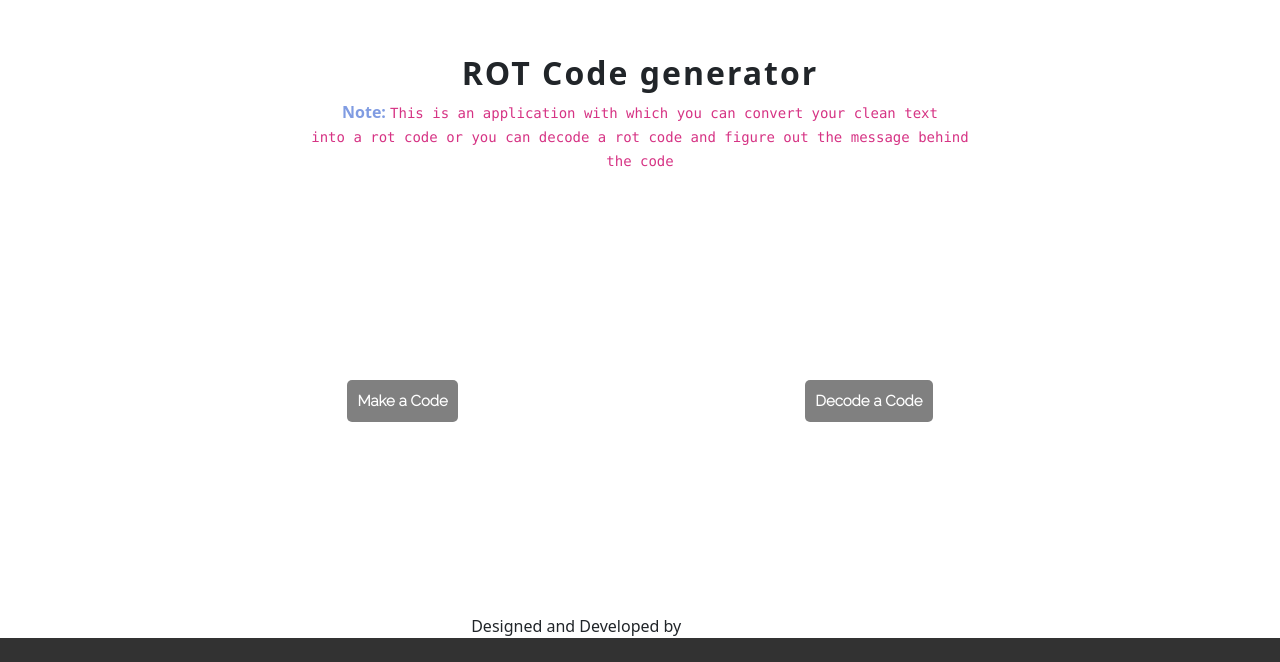
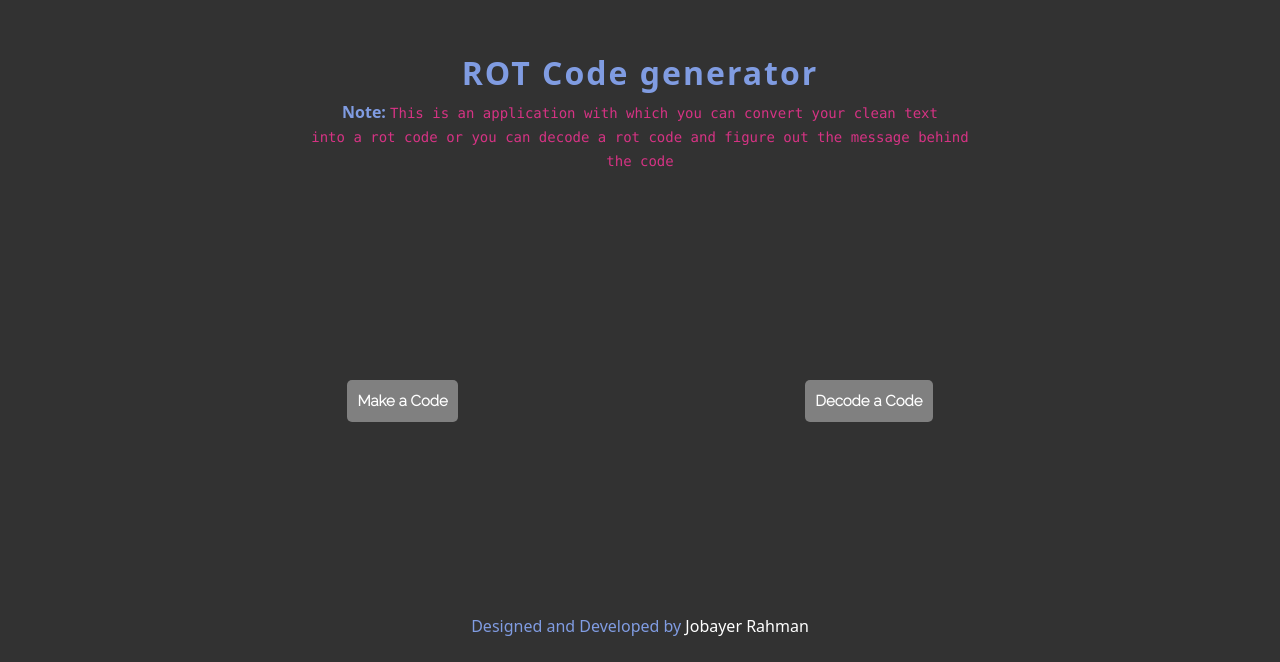
Before and after one commit to 4xrhd/ROT13CodeGenerator, a plain HTML site: page index.html in a window 1280 px wide. Shown: the part 138-800 px from the top of the page. Drawn offline with nearby package versions, Linux system fonts and the light colour scheme.

Commit message:
Update style.css

```diff
--- a/style.css
+++ b/style.css
@@ -3,8 +3,10 @@ html{
     padding: 0%;
     box-sizing: border-box;
     font-family: 'Raleway', sans-serif;
+    color: white;
+}
+body{
     background-color: rgba(10, 10, 10, 0.836);
-    color: white;
 }
 main{
     min-height: 94vh;
@@ -16,6 +18,7 @@ main{
 .title{
     font-weight: 800;
     letter-spacing: 2px;
+    color: #809ce2;
 }
 .titleSection{
     text-align: center;
@@ -100,6 +103,7 @@ textarea{
 footer{
     text-align: center;
     animation: footeranimation 5s;
+    color: #809ce2;
 }
 @keyframes footeranimation {
     0%{transform: rotate(0deg); color: crimson;}
```
